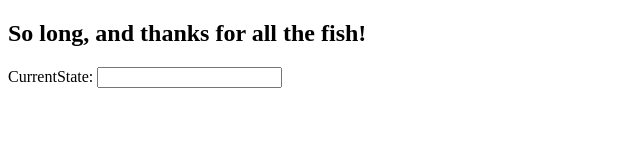
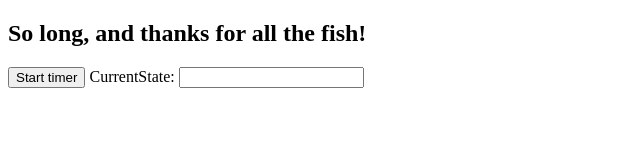
Before and after one commit to alexey-kozlenkov/markov-chain, a website: page public/resources/index.html in a window 1280 px wide. Shown: the whole page, without its empty margins (0-640 px from the left). Drawn offline with nearby package versions, Linux system fonts and the light colour scheme.

Commit message:
Now timer starts on button click

```diff
--- a/public/resources/index.html
+++ b/public/resources/index.html
@@ -7,8 +7,9 @@
     <script type="text/javascript" src="../resources/js/timer.js"></script>
 </head>
 <body>
-    <h2>So long, and thanks for all the fish!</h2>
-        <label for="currentState">CurrentState:</label>
-        <input type="number" id="currentState">
+<h2>So long, and thanks for all the fish!</h2>
+<input type="button" value="Start timer" onclick="startTimer()">
+<label for="currentState">CurrentState:</label>
+<input type="number" id="currentState">
 </body>
 </html>
--- a/public/resources/js/timer.js
+++ b/public/resources/js/timer.js
@@ -1,4 +1,4 @@
-(function test (state) {
+function startTimer (state) {
     state = state || 0;
     $.ajax({
         url: "http://localhost:3000/markov-chain",
@@ -8,7 +8,7 @@
         success: function (data) {
             console.log(data);
             $("#currentState").val(data);
-            setTimeout(test, 1000, data);
+            setTimeout(startTimer, 1000, data);
         }
     });
-})();
+}
```
